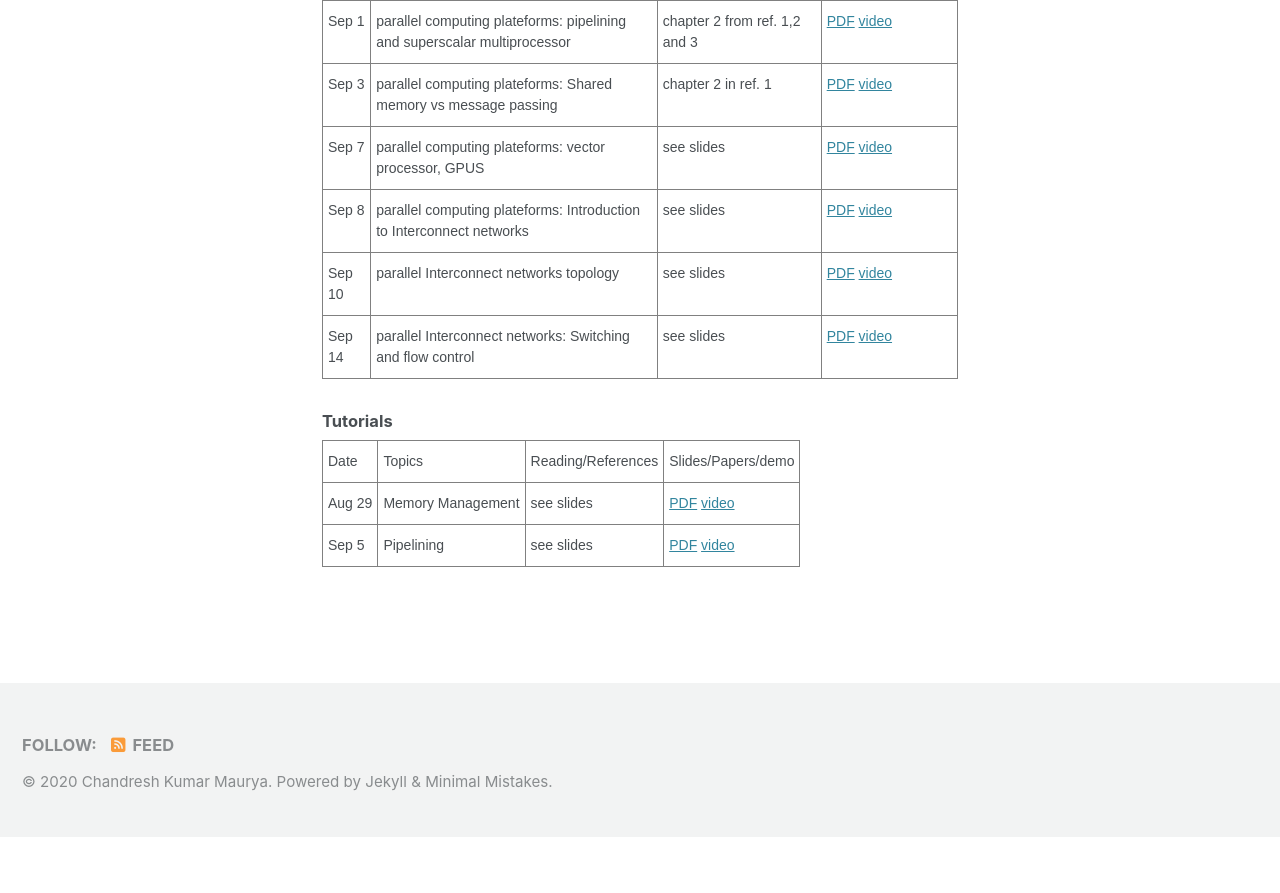
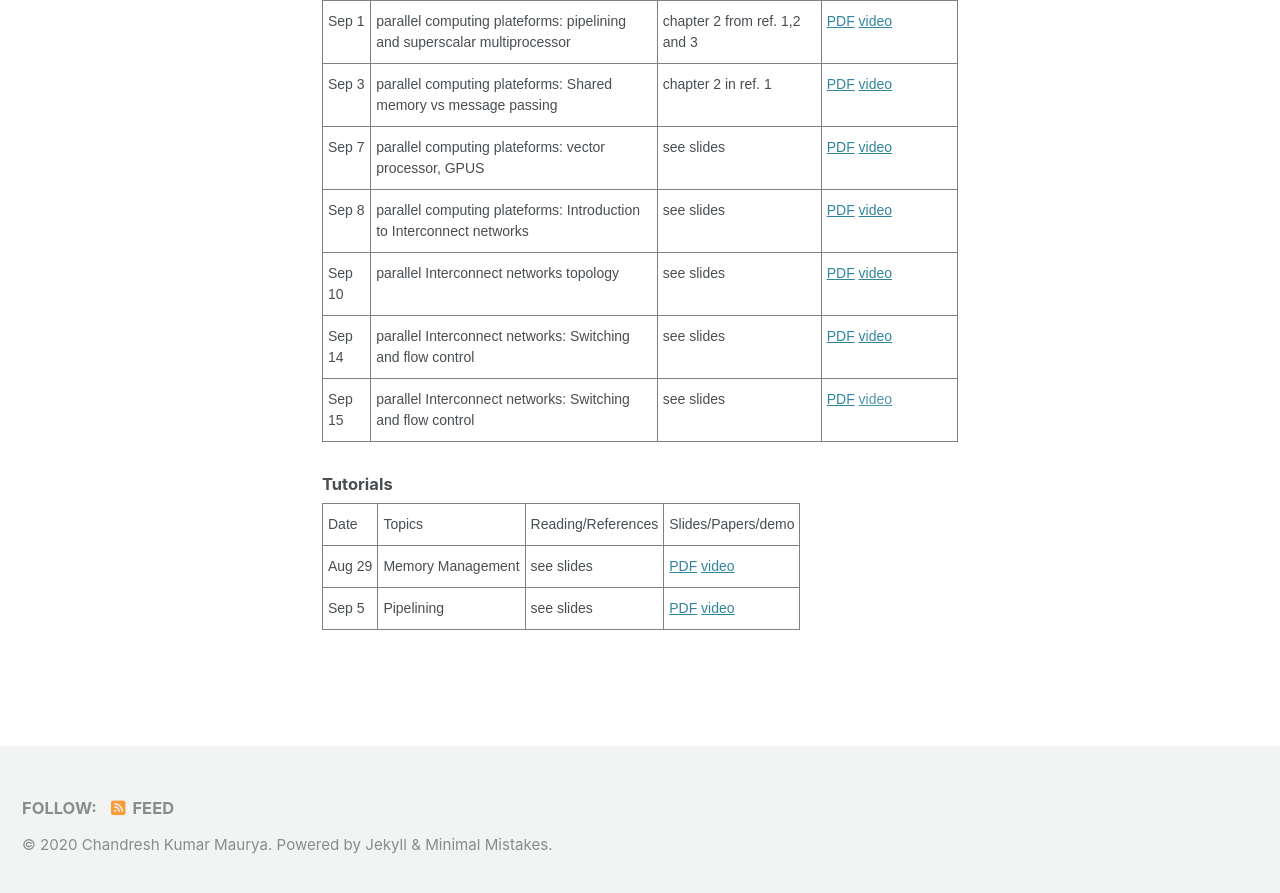
Before and after one commit to chandreshiit/oldsite, a Jekyll site: the page built from _pages/parallelcomputing.md, in a window 1280 px wide and 900 px high, scrolled down 1446 px. Shown: the top 893 px of the window. Built offline with Jekyll 4.4.1, drawn with Linux system fonts in a browser that asks for light colours; cached includes are drawn as plain includes; nearby versions of some CDN libraries; before the commit the page ends 2283 px from its top, so only the background shows below that.

Commit message:
added lect 7 and 8

```diff
--- a/_pages/parallelcomputing.md
+++ b/_pages/parallelcomputing.md
@@ -98,6 +98,11 @@ author_profile: false
     <td class="tg-0pky">parallel Interconnect networks: Switching and flow control </td>
     <td class="tg-0pky">see slides</td>
         <td class="tg-0pky"> <a href="https://drive.google.com/file/d/16HWiR5papTGXXBBY4YT2YLv_BH2nd38x/view?usp=sharing">PDF</a> <a href=" https://drive.google.com/file/d/1b5C37MIct1hdTL1-TPf0Rc5pZ4J-6egF/view?usp=sharing"> video</a> </td>   </tr>
+     <tr>
+    <td class="tg-0pky">Sep 15</td>
+    <td class="tg-0pky">parallel Interconnect networks: Switching and flow control </td>
+    <td class="tg-0pky">see slides</td>
+        <td class="tg-0pky"> <a href="https://drive.google.com/file/d/1gjxUm_GHV68ybguM0lOOW16pOYId_Qtg/view?usp=sharing">PDF</a> <a href=""> video</a> </td>   </tr>
 </table>
 
 #### Tutorials
```
